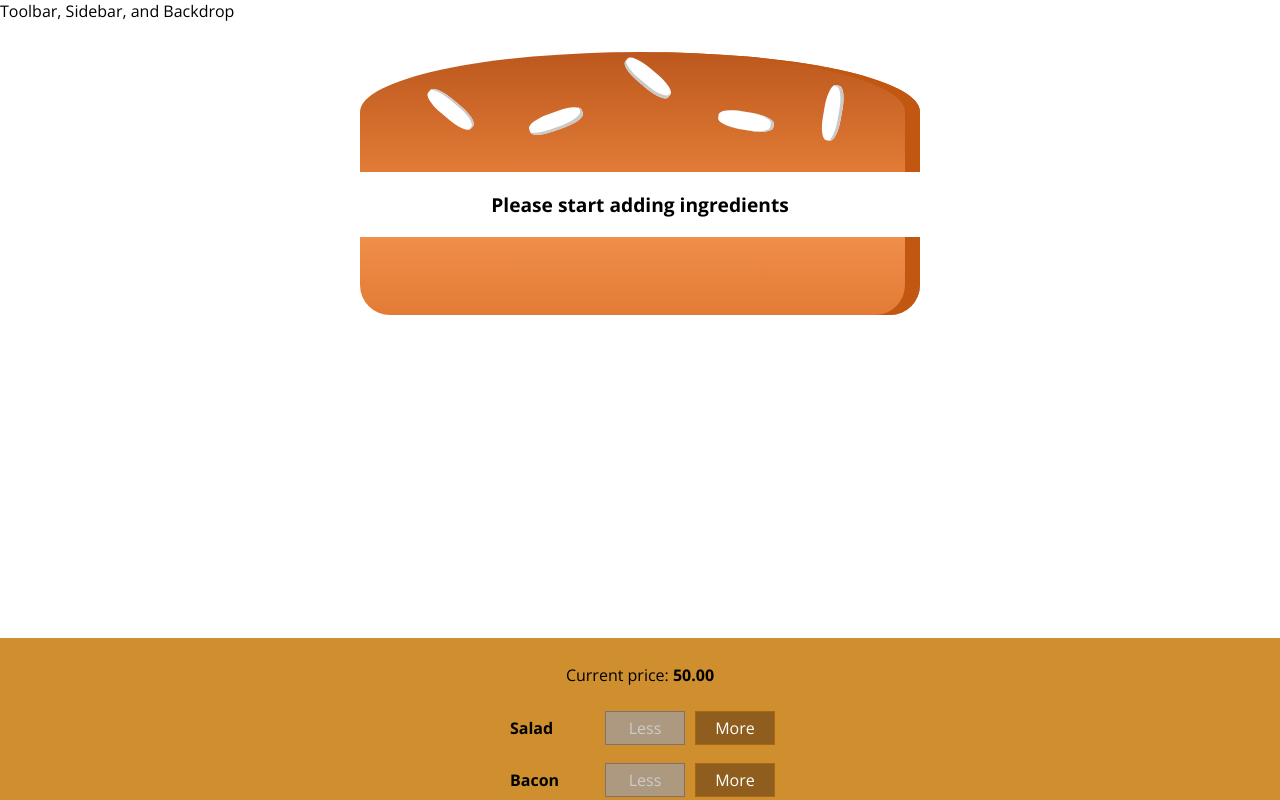
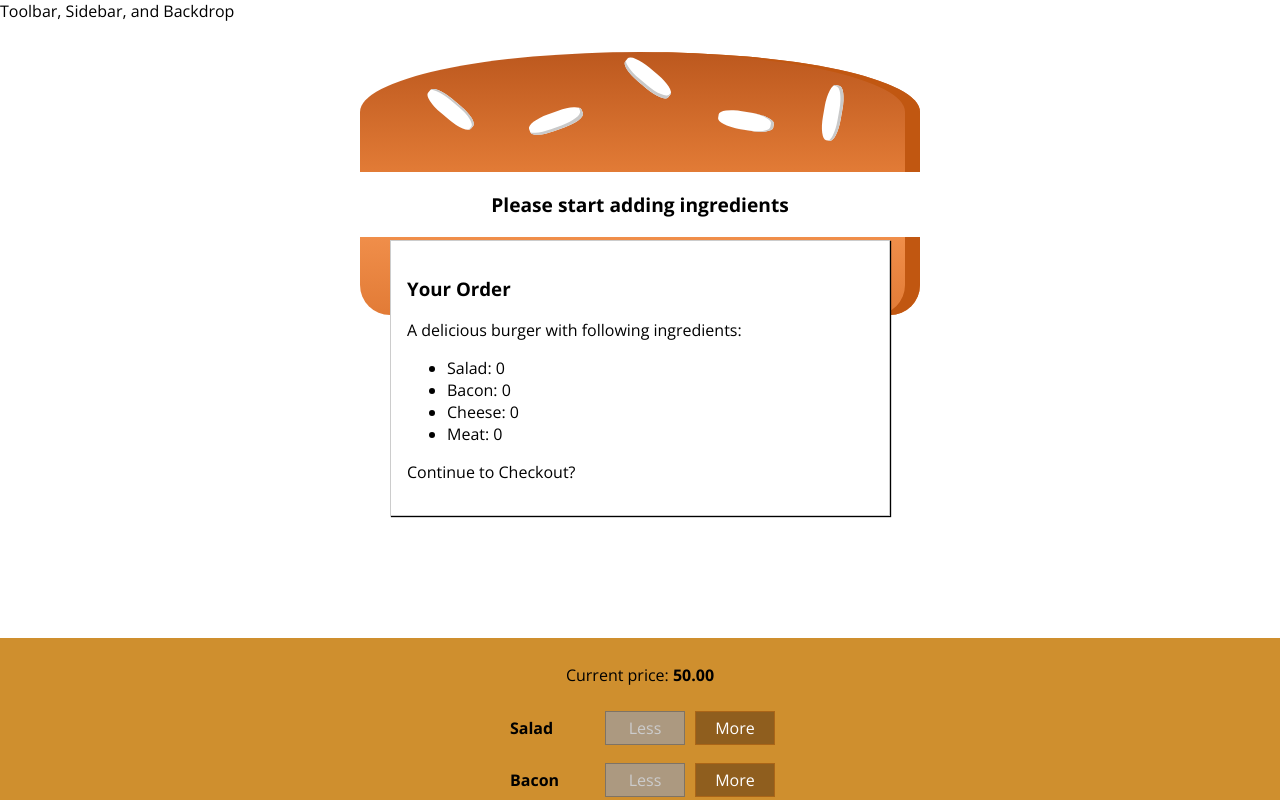
Before and after one commit to rohithgb/react-burger-project, a React app: page / in a window 1280 px wide. Shown: the top 800 px of the page. Built offline with nearby package versions, Linux system fonts and the light colour scheme.

Commit message:
order summary modal

```diff
--- /dev/null
+++ b/src/components/Burger/OrderSummary/OrderSummary.js
@@ -0,0 +1,25 @@
+import React from 'react';
+
+import Aux from '../../../hoc/Aux';
+
+const orderSummary = (props) => {
+   let transformedIngredients = Object.keys(props.ingredient).map(igKey=>{
+        return (
+            <li><span style={{textTransform:'capitalize'}}>{igKey}:</span> {props.ingredient[igKey]}</li>
+        );
+    })
+
+    console.log(transformedIngredients)
+   return (
+    <Aux>
+         <h3>Your Order</h3>
+         <p> A delicious burger with following ingredients:</p>
+         <ul>
+             {transformedIngredients}
+         </ul>
+         <p>Continue to Checkout?</p>
+    </Aux>
+   );
+};
+
+export default orderSummary;
--- /dev/null
+++ b/src/components/UI/Modal/Modal.js
@@ -0,0 +1,11 @@
+import React from 'react';
+
+import classes from './Modal.module.css';
+
+const modal = ( props ) => (
+    <div className={classes.Modal}>
+        {props.children}
+    </div>
+);
+
+export default modal;
--- /dev/null
+++ b/src/components/UI/Modal/Modal.module.css
@@ -0,0 +1,20 @@
+.Modal {
+    position: fixed;
+    z-index: 500;
+    background-color: white;
+    width: 70%;
+    border: 1px solid #ccc;
+    box-shadow: 1px 1px 1px black;
+    padding: 16px;
+    left: 15%;
+    top: 30%;
+    box-sizing: border-box;
+    transition: all 0.3s ease-out;
+}
+
+@media (min-width: 600px) {
+    .Modal {
+        width: 500px;
+        left: calc(50% - 250px);
+    }
+}
--- a/src/containers/BurgerBuilder/BurgerBuilder.js
+++ b/src/containers/BurgerBuilder/BurgerBuilder.js
@@ -3,6 +3,9 @@
 
 import Burger from '../../components/Burger/Burger';
 import BuildControls from '../../components/Burger/BuildControls/BuildControls';
+
+import Modal from '../../components/UI/Modal/Modal';
+import OrderSummary from '../../components/Burger/OrderSummary/OrderSummary';
 
 const INGREDIENT_PRICES = {
     salad:10,
@@ -114,6 +117,9 @@
 
         return(
             <Aux>
+                <Modal>
+                    <OrderSummary ingredient={this.state.ingredient} />
+                </Modal>
                 <Burger ingredients={this.state.ingredient}/>
                 <BuildControls
                     addIngredients={this.addIngredientsHander}
```
Also changed, not shown: src/components/UI/Backdrop/Backdrop.js (added).
